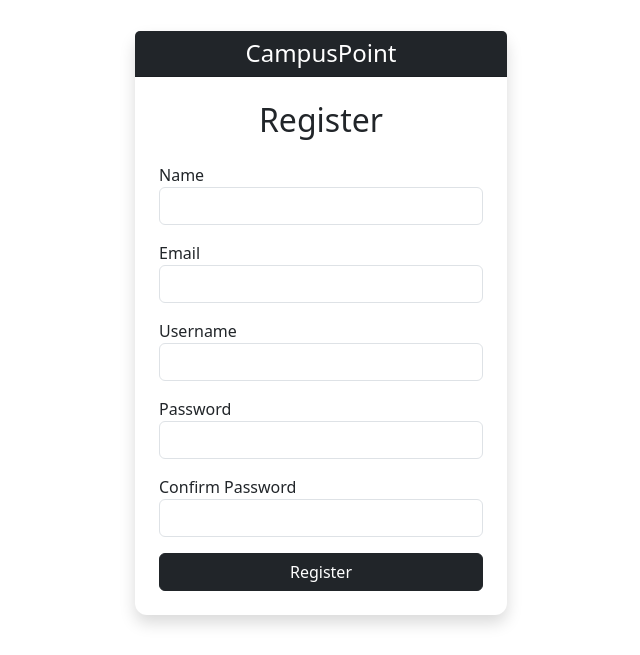
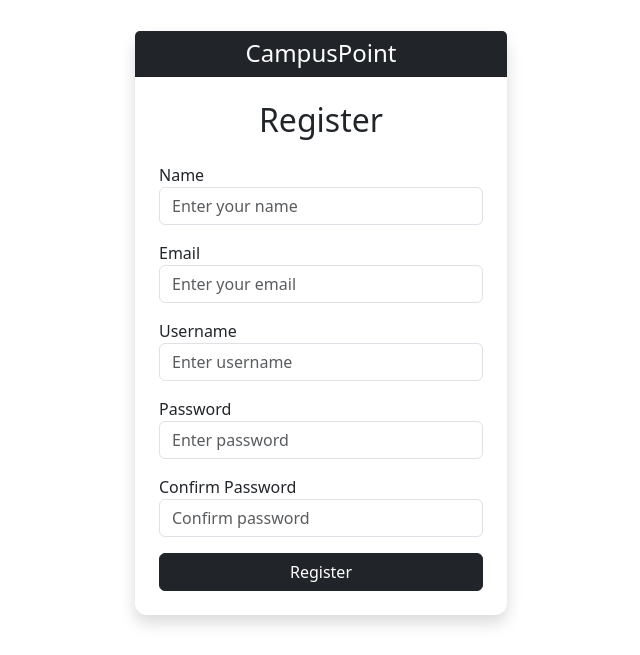
Before and after one commit to SiveHoyo99/CampusPoint, a Flask app: page /register in a window 1280 px wide. Shown: the part 133-788 px from the top of the page, without its empty margins (319-959 px from the left). Run offline with Flask 3, Linux system fonts and the light colour scheme; some libraries are stand-ins or nearby versions.

Commit message:
Added Placeholders in the form

```diff
--- a/templates/register.html
+++ b/templates/register.html
@@ -20,24 +20,25 @@
 
                 <form method="POST" action="">
 
+
                     <div class="mb-3">
-                        {{ render_field(form.name, class="form-control") }}
+                        {{ render_field(form.name, class="form-control", placeholder="Enter your name") }}
                     </div>
 
                     <div class="mb-3">
-                        {{ render_field(form.email, class="form-control") }}
+                        {{ render_field(form.email, class="form-control", placeholder="Enter your email") }}
                     </div>
 
                     <div class="mb-3">
-                        {{ render_field(form.username, class="form-control") }}
+                        {{ render_field(form.username, class="form-control", placeholder="Enter username") }}
                     </div>
 
                     <div class="mb-3">
-                        {{ render_field(form.password, class="form-control") }}
+                        {{ render_field(form.password, class="form-control", placeholder="Enter password") }}
                     </div>
 
                     <div class="mb-3">
-                        {{ render_field(form.confirm, class="form-control") }}
+                        {{ render_field(form.confirm, class="form-control", placeholder="Confirm password") }}
                     </div>
 
                     <button type="submit" class="btn btn-dark w-100">
```
